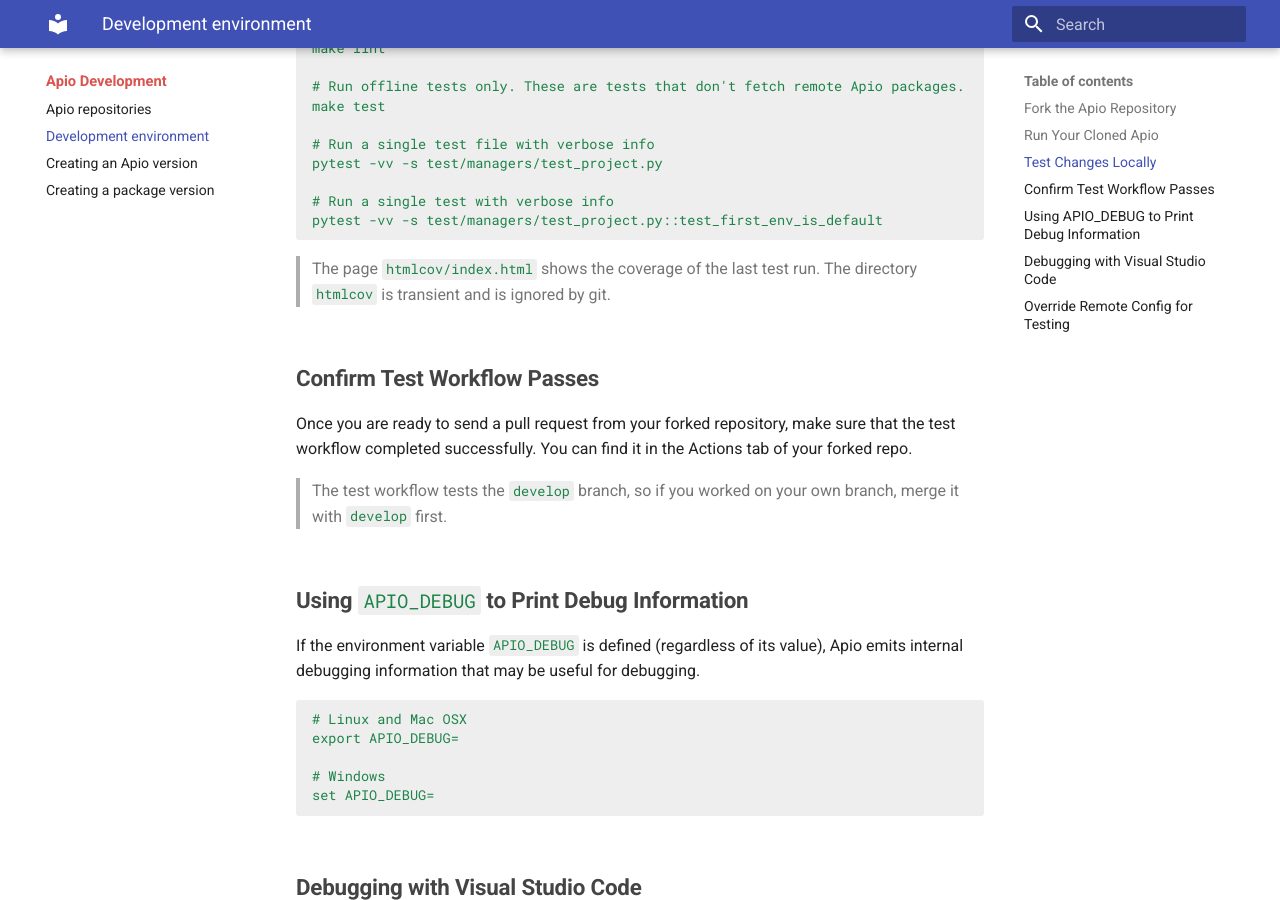
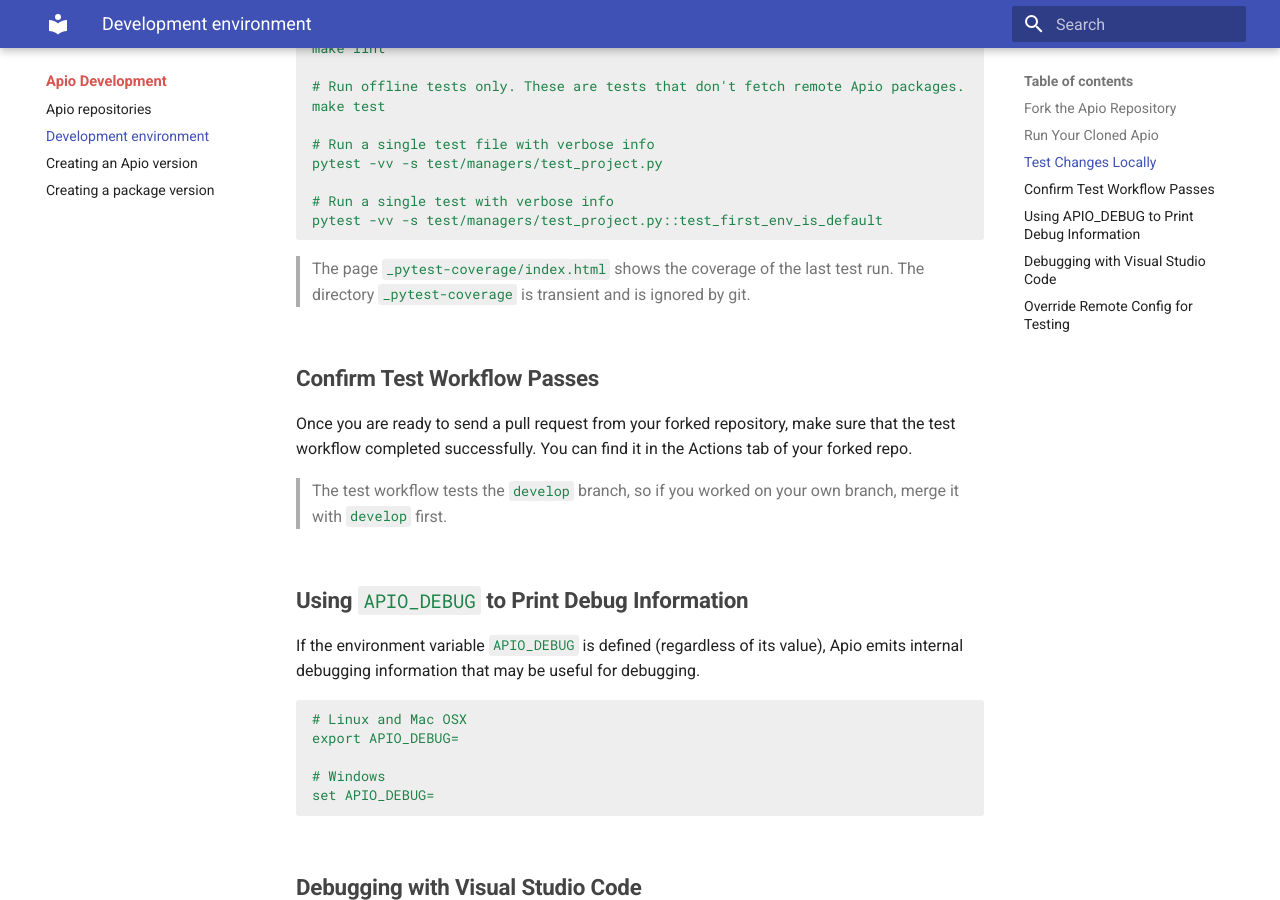
Before and after one commit to zapta/apio-wiki-dev, an MkDocs documentation site: the page built from docs/developement-environment.md, in a window 1280 px wide and 900 px high, scrolled down 1037 px. Built offline with MkDocs 1.6.1 and Material for MkDocs 9.7.7, drawn with Linux system fonts in a browser that asks for light colours.

Commit message:
Renamed htmlcov to _pytest-coverage

````diff
--- a/docs/developement-environment.md
+++ b/docs/developement-environment.md
@@ -45,7 +45,7 @@
 pytest -vv -s test/managers/test_project.py::test_first_env_is_default
 ```
 
-> The page `htmlcov/index.html` shows the coverage of the last test run. The directory `htmlcov` is transient and is ignored by git.
+> The page `_pytest-coverage/index.html` shows the coverage of the last test run. The directory `_pytest-coverage` is transient and is ignored by git.
 
 ## Confirm Test Workflow Passes
 
````
